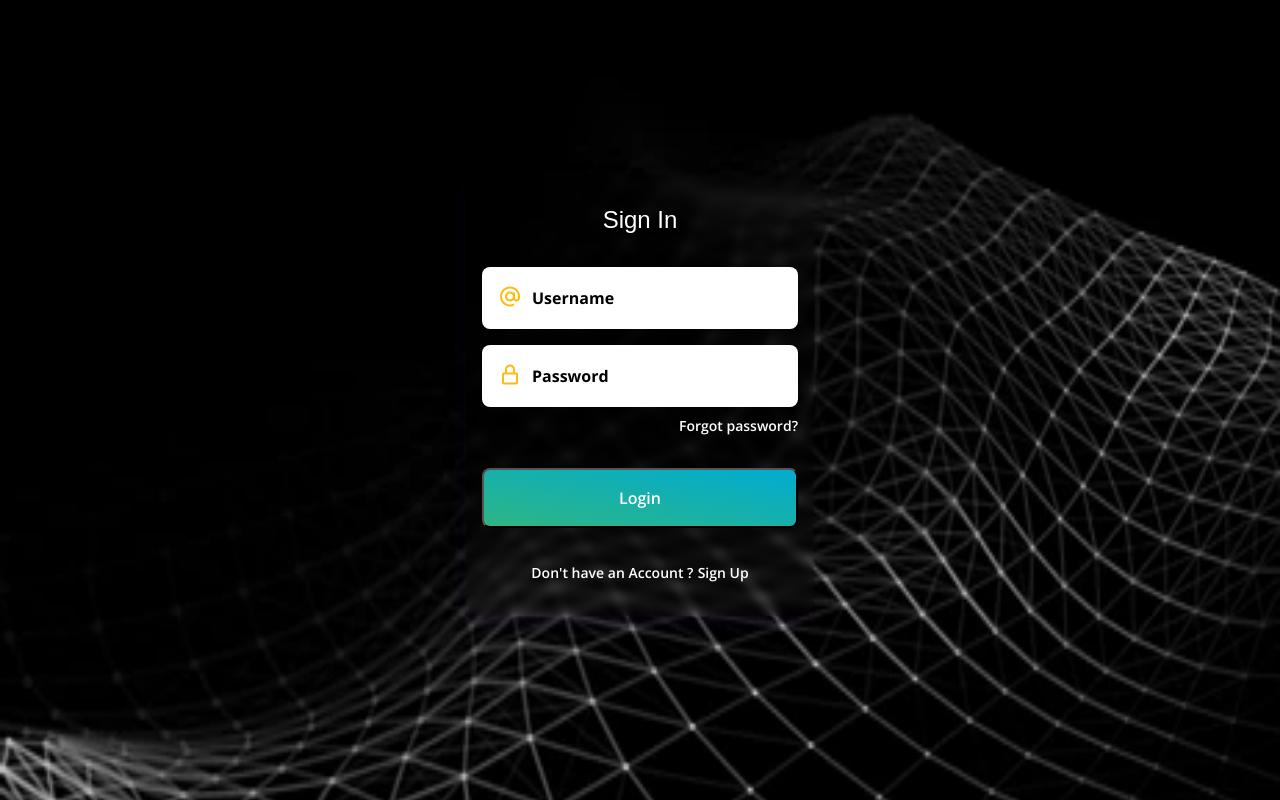
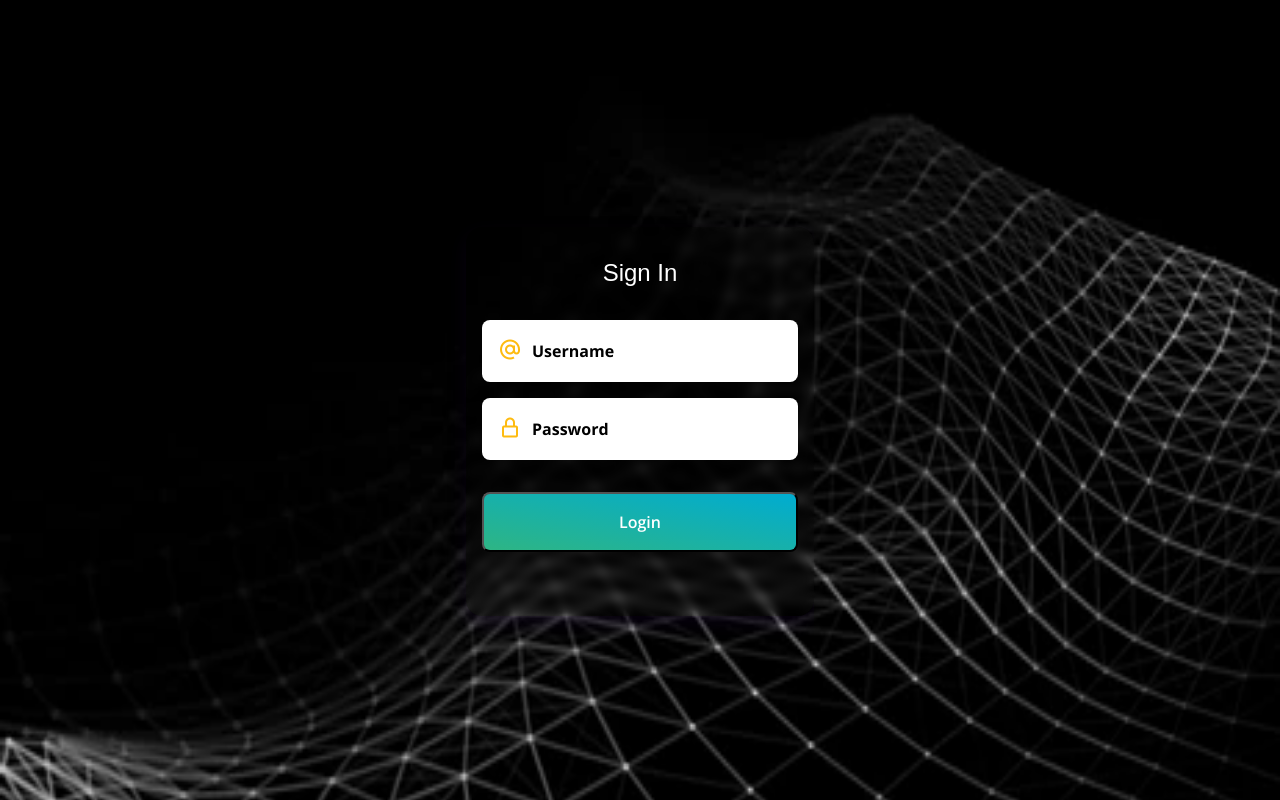
Before and after one commit to CANDevs/SecureVision, a Flask app: page /login in a window 1280 px wide. Shown: the part 68-868 px from the top of the page. Run offline with Flask 2, Linux system fonts and the light colour scheme; some libraries are stand-ins or nearby versions.

Commit message:
refactor

```diff
--- a/requirements.txt
+++ b/requirements.txt
@@ -12,3 +12,4 @@ flask-cors
 opencv_python
 flask_restful
 pillow
+Flask-SQLAlchemy
--- a/templates/login.html
+++ b/templates/login.html
@@ -20,7 +20,6 @@
     <div class="login__content">
 
         <div class="login__forms">
-
             <form action="" class="login__registre" id="login-in" method="POST">
                 <h1 class="login__title">Sign In</h1>
                 <div class="login__box">
@@ -31,32 +30,8 @@
                     <i class='bx bx-lock-alt login__icon'></i>
                     <input type="password" placeholder="Password" class="login__input" name="password" required>
                 </div>
-                <a href="" class="login__forgot" data-toggle="modal" data-target="#forgot-pass"
-                    data-dismiss="modal">Forgot password?</a>
                 <button type="submit" class="login__button" name="s_login">Login</button>
-
-                <div>
-                    <span class="login__account">Don't have an Account ?</span>
-                    <span class="login__signin" id="sign-up">Sign Up</span>
-                </div>
             </form>
-
-            <form action="process.php" method="POST" class="login__create none" id="login-up">
-                <h1 class="login__title">Create Account</h1>
-                <div class="login__box">
-                    <i class='bx bx-at login__icon'></i>
-                    <input type="email" placeholder="E-mail Id" class="login__input" name="email">
-                </div>
-                <!-- <div class="form-group">
-                  <div class="g-recaptcha" data-sitekey="6LcKO9YUAAAAACbPWX-dAW5GieTUnZ1ByaOfylTm"></div>
-                </div> -->
-                <button type="submit" class="login__button" name="reg">Sign Up</button>
-                <div>
-                    <span class="login__account">Already have an Account ?</span>
-                    <span class="login__signup" id="sign-in">Sign In</span>
-                </div>
-            </form>
-
         </div>
     </div>
 </div>
```
Also changed, not shown: image.jpg (deleted), static/map.jpg (deleted), static/prediction.jpg (deleted), 2 other files.
